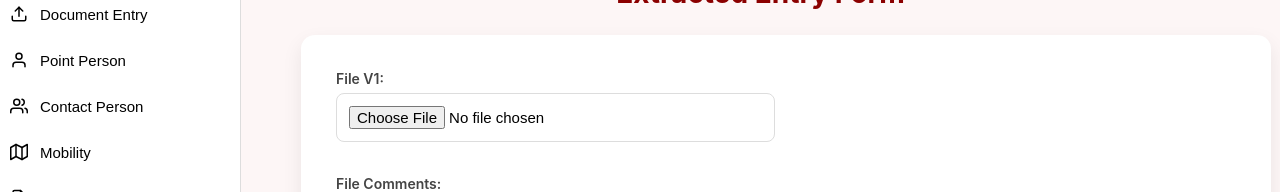
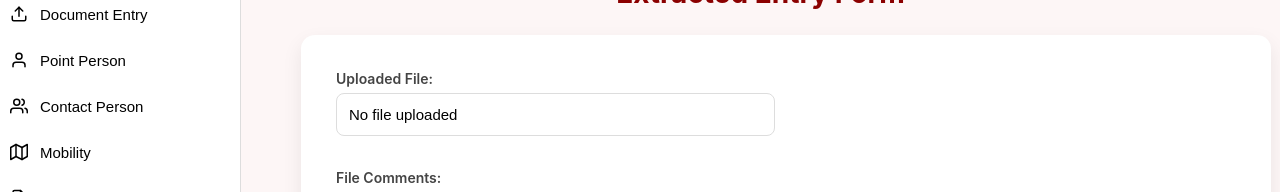
Before and after one commit to mxdtanuki/globalinked-demo, a React (Create React App) app in the folder frontend/: page /upload/extractedEntryMOA in a window 1280 px wide. Shown: the part 161-353 px from the top of the page. Built offline with nearby package versions, Linux system fonts and the light colour scheme; no server answers.

Commit message:
Add file upload handling and navigation to extractedEntryMOA; display uploaded file name

```diff
--- a/frontend/src/pages/upload/extractedEntryMoa.jsx
+++ b/frontend/src/pages/upload/extractedEntryMoa.jsx
@@ -3,6 +3,7 @@ import TopbarSidebar from '../../components/topbarSidebar';
 import Select from 'react-select';
 import { agreementService } from '../../services/agreementService';
 import './globalUpload.css';
+import { useLocation } from 'react-router-dom';
 
 const countryOptions = [
   { value: 'Afghanistan', label: 'Afghanistan' },
@@ -275,6 +276,10 @@ const ExtractedEntryMOA = () => {
   const [documentType, setDocumentType] = useState("");
   const [partnershipType, setPartnershipType] = useState("");
 
+  const location = useLocation();
+  const uploadedFile = location.state?.uploadedFile;  // Retrieve file from state
+  const [versionComment, setVersionComment] = useState("");
+
   // Partner state
   const [partnerEntryType, setPartnerEntryType] = useState("New");
   const [existingPartners, setExistingPartners] = useState([]);
@@ -310,8 +315,7 @@ const ExtractedEntryMOA = () => {
   };
   const removePointPerson = (i) => setPointPersons(pointPersons.filter((_, idx) => idx !== i));
 
-  const [uploadedFile, setUploadedFile] = useState(null);
-  const [versionComment, setVersionComment] = useState("");
+
 
   // Fetch existing partners
   useEffect(() => {
@@ -479,7 +483,6 @@ const handleSubmit = async (e) => {
       setPartnershipType("");
       setPointPersons([{ name: "", position: "", email: "" }]);
       setContacts([{ name: "", position: "", email: "" }]);
-      setUploadedFile(null);
       setVersionComment("");
     }
   } catch (error) {
@@ -511,14 +514,15 @@ const handleSubmit = async (e) => {
         )}
         <form className="manual-entry-form" onSubmit={handleSubmit}>
 
-          {/* FILE UPLOAD */}
-          <div className="form-group">
-            <label>File V1:</label>
-            <input
-              type="file"
-              onChange={(e) => setUploadedFile(e.target.files[0])}
-            />
-          </div>
+          {/* DISPLAY UPLOADED FILE */}
+            <div className="form-group">
+              <label>Uploaded File:</label>
+              <input
+                type="text"
+                value={uploadedFile ? uploadedFile.name : "No file uploaded"}
+                readOnly
+              />
+            </div>
 
           {/* VERSION COMMENTS */}
           <div className="form-group full-width">
--- a/frontend/src/pages/upload/moa.jsx
+++ b/frontend/src/pages/upload/moa.jsx
@@ -1,12 +1,14 @@
 import React, { useState } from 'react';
 import { useNavigate } from 'react-router-dom';
 import TopbarSidebar from '../../components/topbarSidebar';
+import { agreementService } from '../../services/agreementService';
 import './moa.css';
 
 const MOAUpload = () => {
   const navigate = useNavigate();
 
   const [pointPersons, setPointPersons] = useState([{ position: "", name: "", email: "" }]);
+  const [uploadedFile, setUploadedFile] = useState(null);
 
   // Point person functions
   const addPointPerson = () => setPointPersons([...pointPersons, { position: "", name: "", email: "" }]);
@@ -28,8 +30,14 @@ const MOAUpload = () => {
 
   // handle file change
   const handleFileChange = (e) => {
-    const fileName = e.target.files[0]?.name || "No file chosen";
-    document.getElementById("fileName").textContent = fileName;
+    const file = e.target.files[0];
+    setUploadedFile(file);  // Store the file
+    document.getElementById("fileName").textContent = file ? file.name : "No file chosen";
+  };
+
+  // Handle submit: Navigate with file (triggers extraction by going to extractedEntryMOA)
+  const handleSubmit = () => {
+    navigate('/upload/extractedEntryMOA', { state: { uploadedFile } });
   };
 
   return (
@@ -151,7 +159,7 @@ const MOAUpload = () => {
 
           <button
             className="submit-btn"
-            onClick={() => navigate('/upload/extractedEntryMOA')}
+            onClick={handleSubmit}
           >
             Submit
           </button>
```
